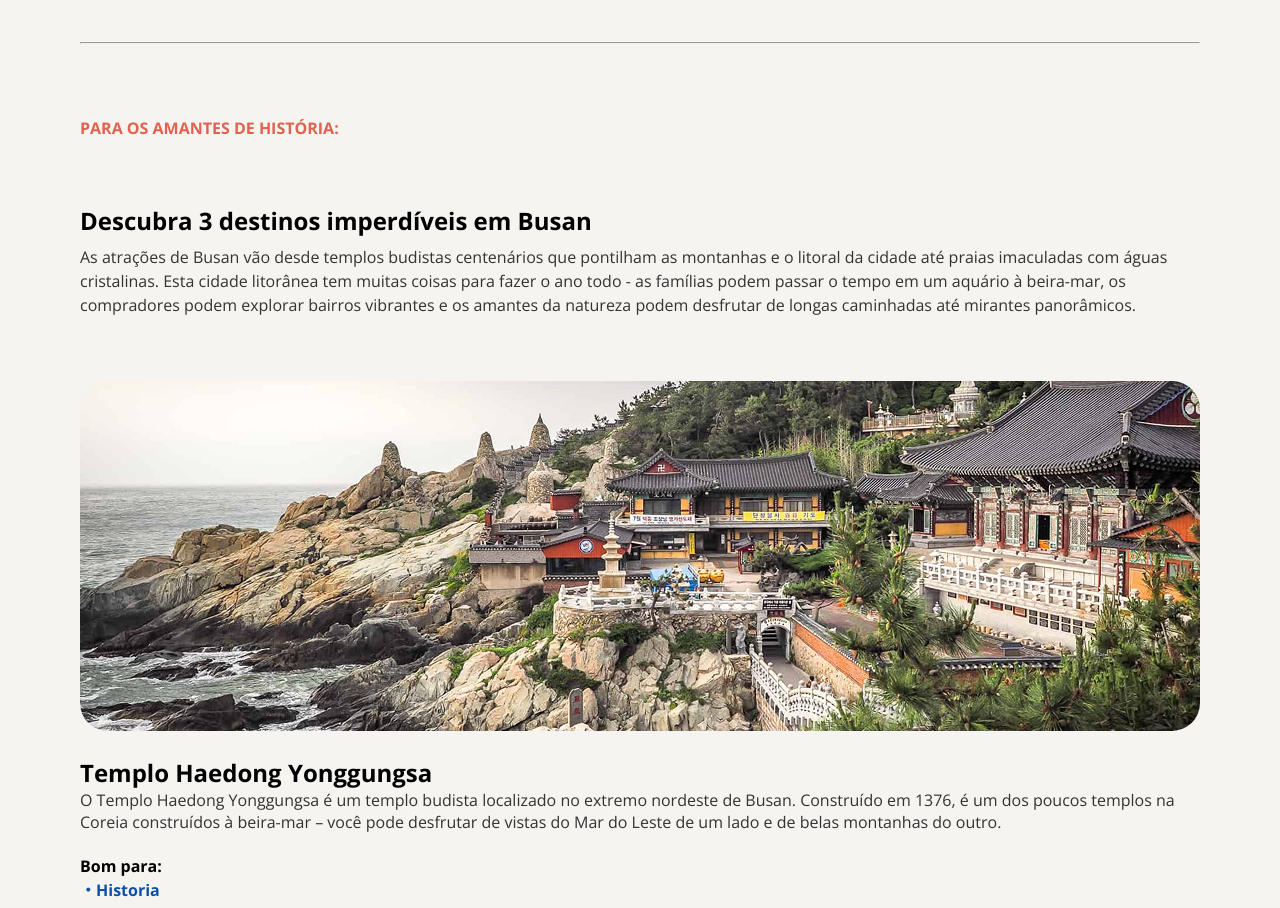
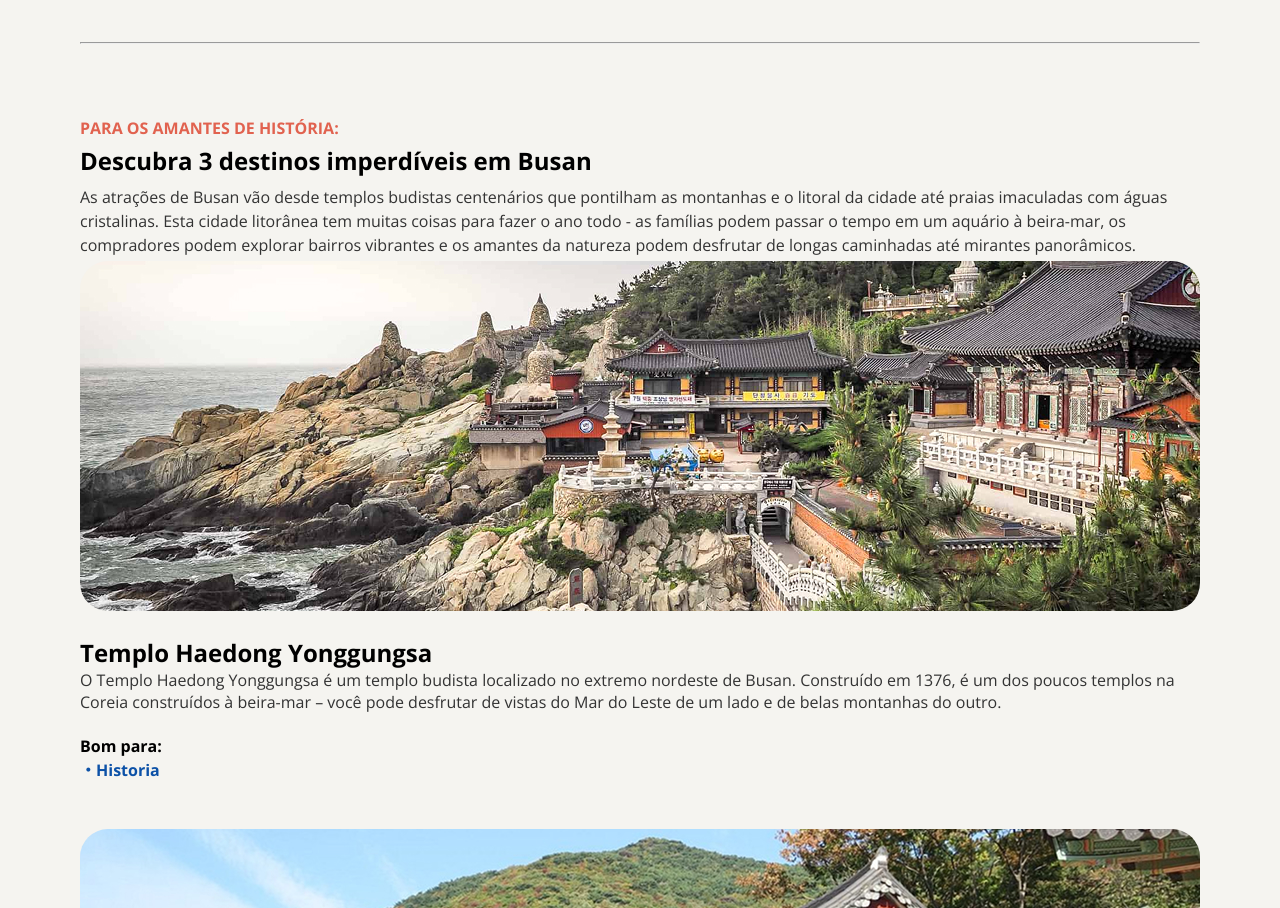
Before and after one commit to thiallymoura/Tourist-site---project, a plain HTML site: page index.html in a window 1280 px wide. Shown: the part 953-1861 px from the top of the page. Drawn offline with nearby package versions, Linux system fonts and the light colour scheme.

Commit message:
fix: padding

```diff
--- a/style.css
+++ b/style.css
@@ -51,7 +51,7 @@ hr {
     font-size: 16px;
     line-height: 24px;
     padding-top: 8px;
-    padding-bottom: 64px;
+    padding-bottom: 4px;
 }
 
 .content .subtitle-content {
```
